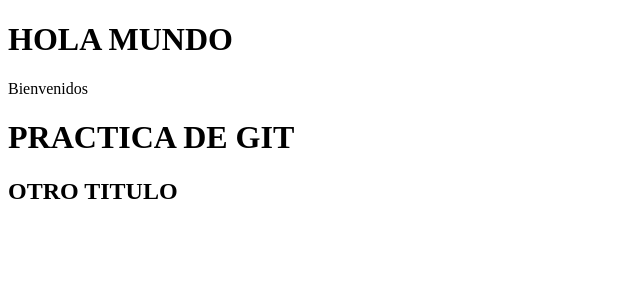
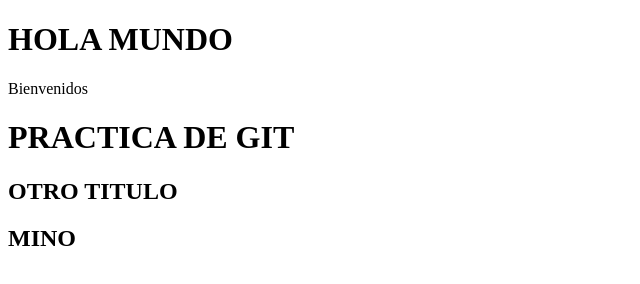
Before and after one commit to Yaretzi664/Hello-World-Git, a plain HTML site: page index.html in a window 1280 px wide. Shown: the whole page, without its empty margins (0-640 px from the left). Drawn offline with Linux system fonts and the light colour scheme.

Commit message:
Se modifico en dev

```diff
--- a/index.html
+++ b/index.html
@@ -15,6 +15,7 @@
 
     <section>
         <h1>OTRO TITULO</h1>
+        <h2>MINO</h2>
     </section>
 </body>
 </html>
```
